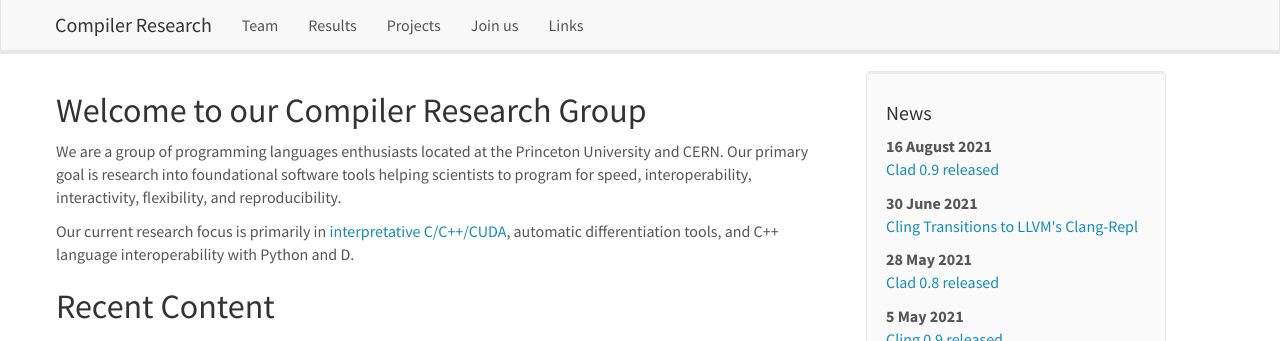
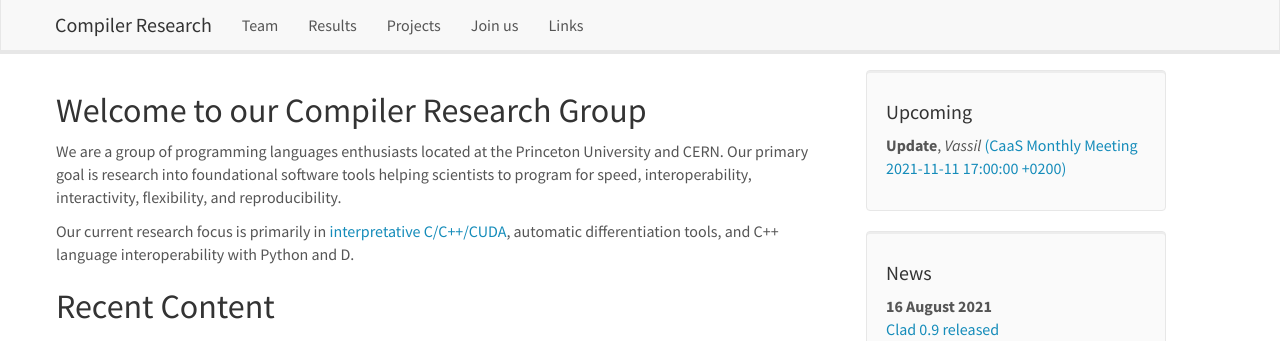
Before and after one commit to vgvassilev/clad, a Jekyll site: the page built from _pages/home.md, in a window 1280 px wide and 900 px high, cut to the strip 0-341 px from the top of the window. Built offline with Jekyll 4.4.1, drawn with Linux system fonts in a browser that asks for light colours; nearby versions of some CDN libraries; library files that are not in the unit come from our copies; a style sheet for code colours, icons or effects is not loaded.

Commit message:
Add the Nov monthly meeting.

```diff
--- a/_data/meetinglist.yml
+++ b/_data/meetinglist.yml
@@ -1,3 +1,16 @@
+- name: "CaaS Monthly Meeting"
+  date: 2021-11-11 17:00:00 +0200
+  time_cest: "17:00"
+  connect: "[Link to zoom](https://princeton.zoom.us/j/92544354004?pwd=ajFYajc5bnhFWXBOdFVrMXdFRSt3Zz09)"
+  label: caas_11Nov2021
+  agenda:
+    - title: Update
+      speaker: Vassil
+    - title: Round Table
+    - title: Next meeting
+      speaker: Vassil
+      link: 2 Dec 1700
+
 - name: "CaaS Monthly Meeting"
   date: 2021-10-07 17:00:00 +0200
   time_cest: "17:00"
```
